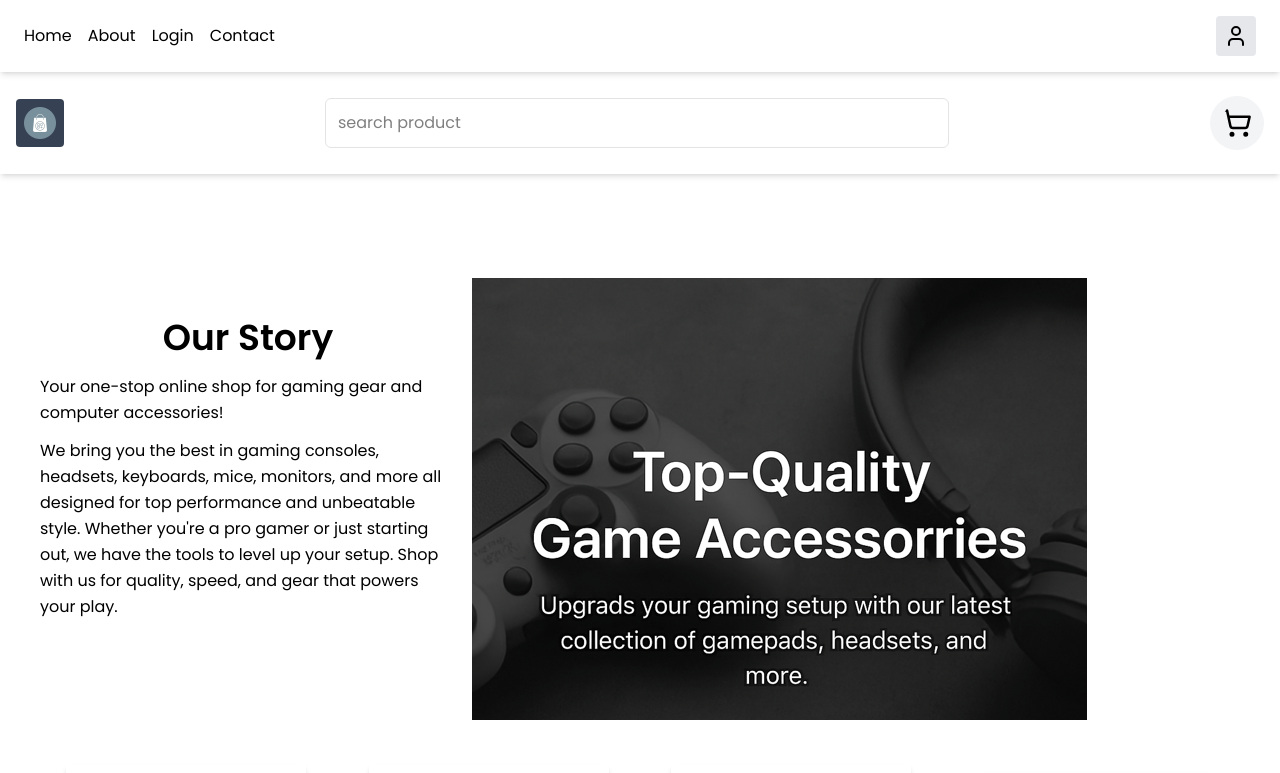
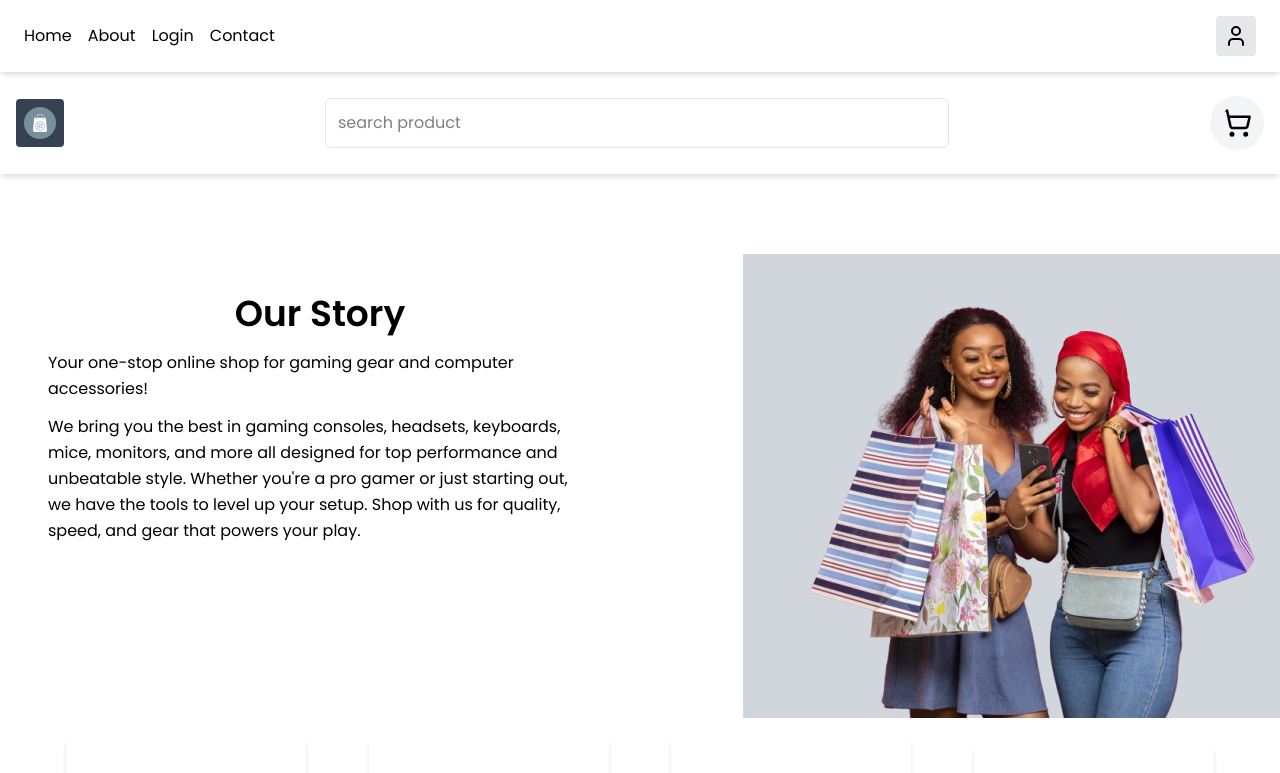
Before and after one commit to prosperpaul/online-shop, a React (Vite) app: page /about in a window 1280 px wide. Shown: the top 773 px of the page. Built offline with nearby package versions, Linux system fonts and the light colour scheme.

Commit message:
changed backgroud image

```diff
--- a/src/pages/About.jsx
+++ b/src/pages/About.jsx
@@ -1,6 +1,6 @@
 import React from 'react'
 import Footer from '../components/Footer'
-import bg from "/assets/bg.png"
+import Side_Image from "/assets/Side_Image.png"
 import Frame from '/assets/Frame 874.png'
 import Lady from '/assets/Lady.png'
 import whiteman from '/assets/whiteman.png'
@@ -14,18 +14,17 @@ import { Twitter } from 'lucide-react'
 import { Instagram } from 'lucide-react'
 import { Linkedin } from 'lucide-react'
 import { Car } from 'lucide-react'
-import { HeadphoneOff } from 'lucide-react'
+
 import { Headphones } from 'lucide-react'
-import { Shield } from 'lucide-react'
-import { ShieldAlertIcon } from 'lucide-react'
+
 import { ShieldCheck } from 'lucide-react'
 
 function About() {
   return (
     <div className=''>
 
-<div className='flex flex-col md:flex-row p-6 mt-20'>
-  <div className='w-full md:w-[50%] px-4 max-w-md mt-10'>
+<div className='flex flex-col md:flex-row mt-20 justify-between'>
+  <div className='w-full md:w-[50%] px-12 mt-10 '>
     <h2 className='font-semibold text-2xl md:text-4xl mb-4 text-center'>Our Story</h2>
     <p className='text-sm md:text-base leading-relaxed mb-3'>
       Your one-stop online shop for gaming gear and computer accessories!
@@ -36,8 +35,8 @@ function About() {
     </p>
   </div>
 
-  <div className="md:w-auto mt-6 md:mt-0 flex justify-center">
-    <img src={bg} alt="about image" />
+  <div className="md:w-auto mt-6 md:mt-0  bg-gray-300">
+    <img src={Side_Image} alt="about image" />
   </div>
 </div>
 
--- a/src/pages/Home.jsx
+++ b/src/pages/Home.jsx
@@ -60,7 +60,7 @@ function Home() {
     <div>
       <div className='bg '>
         <div className=' text-black max-w-2xl '>
-           <h1 className='text-2xl sm:text-3xl md:text-4xl font-bold mb-4'>Upgrade your setup with top-quality gear!</h1>
+           <h1 className='text-2xl sm:text-3xl md:text-6xl font-bold mb-4 uppercase'>Upgrade your setup with top-quality gear!</h1>
 <p className='text-sm sm:text-base md:text-lg'>From gaming headsets and controllers to keyboards, mice, and monitors  everything you need for power, precision, and performance.</p></div>
     </div>
       <div className='container mx-auto my-10 px-4'>
```
Also changed, not shown: public/assets/Side_Image.png (added).
